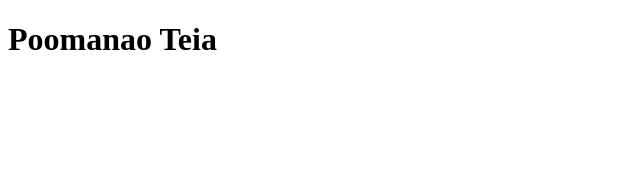
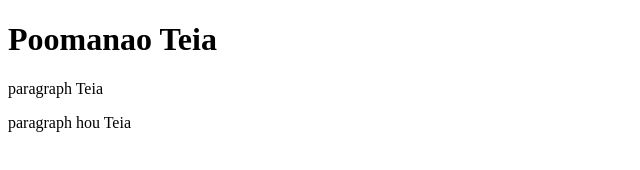
Before and after one commit to maunamoanamawaena/git-test, a plain HTML site: page index.html in a window 1280 px wide. Shown: the whole page, without its empty margins (0-640 px from the left). Drawn offline with Linux system fonts and the light colour scheme.

Commit message:
Third commit

```diff
--- a/index.html
+++ b/index.html
@@ -2,5 +2,7 @@
 <html>
     <body>
         <h1>Poomanao Teia</h1>
+        <p>paragraph Teia</p>
+        <p>paragraph hou Teia</p>
     </body>
 </html>
```
